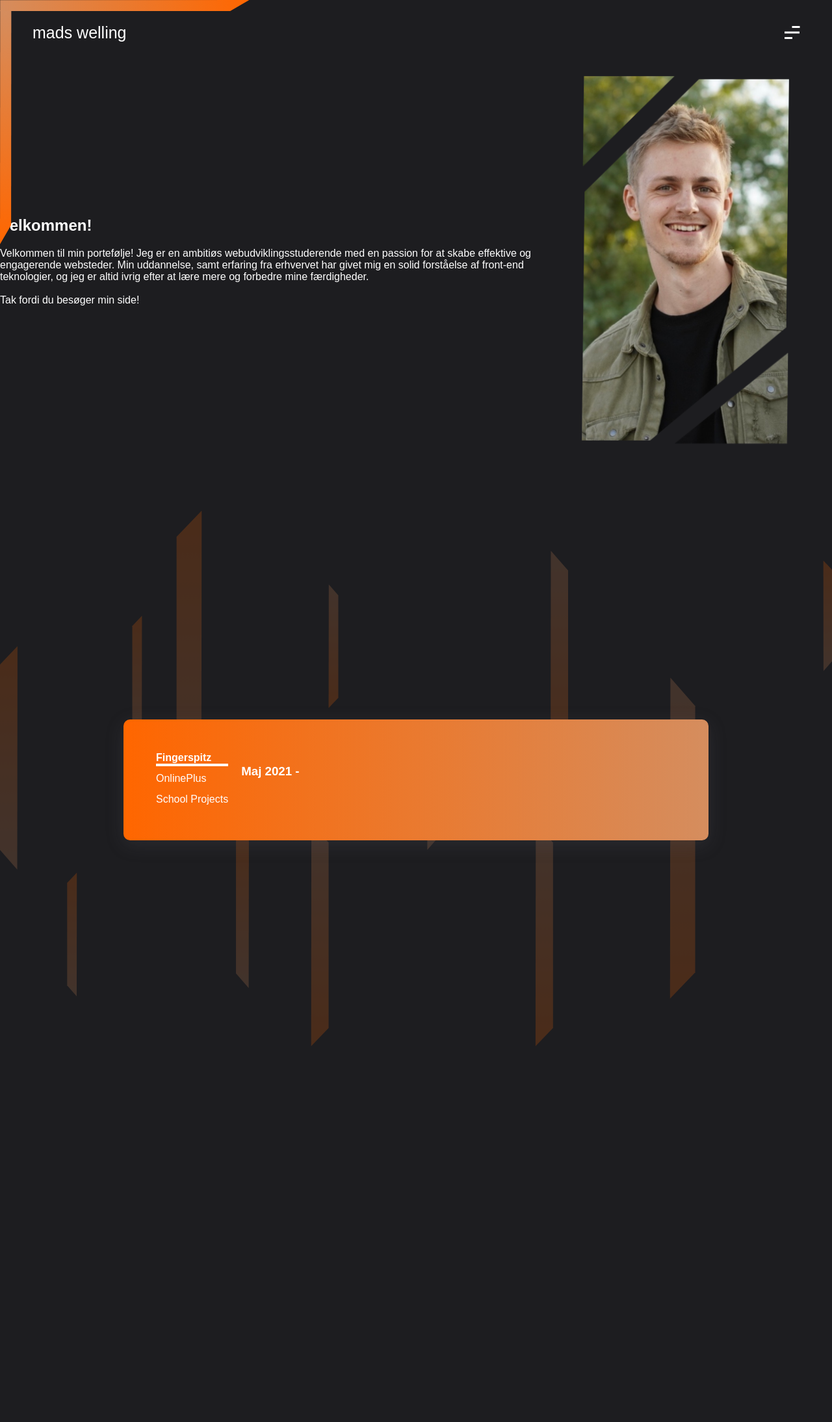
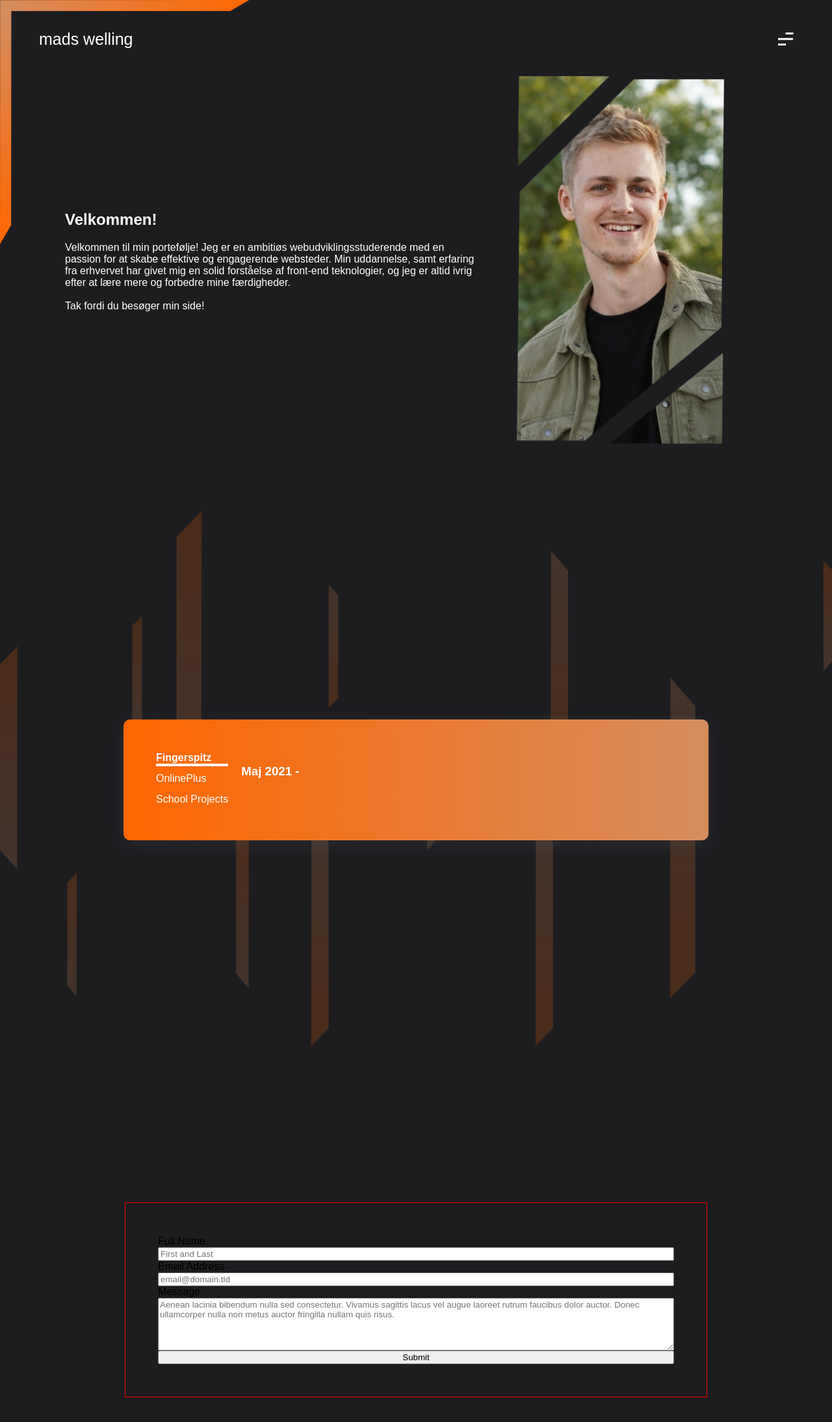
Before and after one commit to MadsWAndersen/portfolio, a Vue app: page /test in a window 1280 px wide. Shown: the top 2188 px of the page at 65% size. Before the commit the page ends 1662 px from the top, so only its background shows below. Built offline with nearby package versions, Linux system fonts and the light colour scheme; a web font is replaced by a local one.

Commit message:
Removing bootstrap

```diff
--- a/src/App.vue
+++ b/src/App.vue
@@ -10,6 +10,8 @@ import Experience from './components/Experience.vue';
 import Hamburger from './components/Hamburger.vue';
 import PortraitPicture from './components/PortraitPicture.vue';
 import Triangle from './components/layout/Triangle.vue';
+import Loading from './components/layout/Loading.vue';
+import ContactForm from './components/layout/ContactForm.vue';
 
 // Define variables //
 const showMenu = ref(false);
@@ -32,8 +34,11 @@ onMounted(() => {
 </script>
 <template>
   <!-- Header component -->
+
+<Loading />
+<Menu :class="{ active: showMenu }" />
 <header :class="{ 'header-scroll': isScrolled }">
-    <div class="container">
+  <div class="container header">
     <div class="container__triangle">
       <Triangle />
     </div>
@@ -53,14 +58,8 @@ onMounted(() => {
     <div class="container__introduction">
       <div class="container__introduction__wrapper">
         <h1 class="container__introduction__wrapper__title--white">Velkommen!</h1>
-          <p class="container__introduction__wrapper__title--white">Velkommen til min portefølje! Jeg er en ambitiøs
-            webudviklingsstuderende
-            med en
-            passion for at skabe effektive og engagerende websteder. Min uddannelse, samt
-            erfaring fra erhvervet har givet mig en solid forståelse af front-end teknologier, og jeg er
-            altid ivrig efter at lære mere og forbedre mine færdigheder.
-            <br><br>
-            Tak fordi du besøger min side!
+        <p class="container__introduction__wrapper__text--white">Velkommen til min portefølje! Jeg er en ambitiøs webudviklingsstuderende med en passion for at skabe effektive og engagerende websteder. Min uddannelse, samt erfaring fra erhvervet har givet mig en solid forståelse af front-end teknologier, og jeg er altid ivrig efter at lære mere og forbedre mine færdigheder. <br>
+          <br> Tak fordi du besøger min side!
         </p>
       </div>
       <div class="container__introdution__wrapper__image">
@@ -70,10 +69,9 @@ onMounted(() => {
   </div>
 </section>
 <!-- About section -->
-  <section id="about">
-    <div class="bg">
-      <svg xmlns="http://www.w3.org/2000/svg" xmlns:xlink="http://www.w3.org/1999/xlink" width="1428.019" height="919.513"
-        viewBox="0 0 1428.019 919.513">
+<section id="about" class="container">
+  <div class="container__bg">
+    <svg xmlns="http://www.w3.org/2000/svg" xmlns:xlink="http://www.w3.org/1999/xlink" width="1428.019" height="919.513" viewBox="0 0 1428.019 919.513">
       <defs>
         <linearGradient id="linear-gradient" x1="0.5" x2="0.5" y2="1" gradientUnits="objectBoundingBox">
           <stop offset="0" stop-color="#f60" />
@@ -81,51 +79,25 @@ onMounted(() => {
         </linearGradient>
       </defs>
       <g id="Group_9" data-name="Group 9" transform="translate(-211.981 -73.052)">
-          <path id="Path_11" data-name="Path 11" d="M15.9,13.978,1.054-1.565l.228,189.7L15.9,171.375Z"
-            transform="translate(1624.099 160.434)" fill="url(#linear-gradient)" />
-          <path id="Path_25" data-name="Path 25" d="M15.9,13.978,1.054-1.565l.228,189.7L15.9,171.375Z"
-            transform="translate(944.1 467.478)" fill="url(#linear-gradient)" />
-          <path id="Path_12" data-name="Path 12" d="M1.054,29.862,31.073-1.565,30.611,382,1.054,348.12Z"
-            transform="translate(210.927 307.38)" fill="url(#linear-gradient)" />
-          <path id="Path_21" data-name="Path 21" d="M1.054,29.862,31.073-1.565,30.611,382,1.054,348.12Z"
-            transform="translate(777.073 991) rotate(180)" fill="url(#linear-gradient)" />
-          <path id="Path_27" data-name="Path 27" d="M1.054,29.862,31.073-1.565,30.611,382,1.054,348.12Z"
-            transform="translate(1162.208 991) rotate(180)" fill="url(#linear-gradient)" />
-          <path id="Path_23" data-name="Path 23" d="M1.054,29.862,31.073-1.565,30.611,382,1.054,348.12Z"
-            transform="translate(1188.073 524) rotate(180)" fill="url(#linear-gradient)" />
-          <path id="Path_26" data-name="Path 26" d="M1.054,21.669,23.247-1.565,22.905,282,1.054,256.953Z"
-            transform="translate(615.945 610.565)" fill="url(#linear-gradient)" />
-          <path id="Path_14" data-name="Path 14" d="M0,17.386,16.607,0l-.256,212.2L0,193.453Z"
-            transform="translate(327.258 694.684)" fill="url(#linear-gradient)" />
-          <path id="Path_19" data-name="Path 19" d="M0,17.386,16.607,0l-.256,212.2L0,193.453Z"
-            transform="translate(439 253.717)" fill="url(#linear-gradient)" />
-          <path id="Path_22" data-name="Path 22" d="M0,17.386,16.607,0l-.256,212.2L0,193.453Z"
-            transform="translate(792.627 411.913) rotate(180)" fill="url(#linear-gradient)" />
-          <path id="Path_18" data-name="Path 18" d="M0,45.147,43.126,0l-.664,551.026L0,502.354Z"
-            transform="translate(515 73.052)" fill="url(#linear-gradient)" />
-          <path id="Path_24" data-name="Path 24" d="M0,45.147,43.126,0l-.664,551.026L0,502.354Z"
-            transform="translate(1405.125 910.841) rotate(180)" fill="url(#linear-gradient)" />
+        <path id="Path_11" data-name="Path 11" d="M15.9,13.978,1.054-1.565l.228,189.7L15.9,171.375Z" transform="translate(1624.099 160.434)" fill="url(#linear-gradient)" />
+        <path id="Path_25" data-name="Path 25" d="M15.9,13.978,1.054-1.565l.228,189.7L15.9,171.375Z" transform="translate(944.1 467.478)" fill="url(#linear-gradient)" />
+        <path id="Path_12" data-name="Path 12" d="M1.054,29.862,31.073-1.565,30.611,382,1.054,348.12Z" transform="translate(210.927 307.38)" fill="url(#linear-gradient)" />
+        <path id="Path_21" data-name="Path 21" d="M1.054,29.862,31.073-1.565,30.611,382,1.054,348.12Z" transform="translate(777.073 991) rotate(180)" fill="url(#linear-gradient)" />
+        <path id="Path_27" data-name="Path 27" d="M1.054,29.862,31.073-1.565,30.611,382,1.054,348.12Z" transform="translate(1162.208 991) rotate(180)" fill="url(#linear-gradient)" />
+        <path id="Path_23" data-name="Path 23" d="M1.054,29.862,31.073-1.565,30.611,382,1.054,348.12Z" transform="translate(1188.073 524) rotate(180)" fill="url(#linear-gradient)" />
+        <path id="Path_26" data-name="Path 26" d="M1.054,21.669,23.247-1.565,22.905,282,1.054,256.953Z" transform="translate(615.945 610.565)" fill="url(#linear-gradient)" />
+        <path id="Path_14" data-name="Path 14" d="M0,17.386,16.607,0l-.256,212.2L0,193.453Z" transform="translate(327.258 694.684)" fill="url(#linear-gradient)" />
+        <path id="Path_19" data-name="Path 19" d="M0,17.386,16.607,0l-.256,212.2L0,193.453Z" transform="translate(439 253.717)" fill="url(#linear-gradient)" />
+        <path id="Path_22" data-name="Path 22" d="M0,17.386,16.607,0l-.256,212.2L0,193.453Z" transform="translate(792.627 411.913) rotate(180)" fill="url(#linear-gradient)" />
+        <path id="Path_18" data-name="Path 18" d="M0,45.147,43.126,0l-.664,551.026L0,502.354Z" transform="translate(515 73.052)" fill="url(#linear-gradient)" />
+        <path id="Path_24" data-name="Path 24" d="M0,45.147,43.126,0l-.664,551.026L0,502.354Z" transform="translate(1405.125 910.841) rotate(180)" fill="url(#linear-gradient)" />
       </g>
     </svg>
   </div>
-
   <Experience />
 </section>
-
-
-
-  <!-- Loading sections -->
-  <section class="loading delayed"></section>
-  <section class="loading">
-    <div class="svg-wrapper">
-      <svg height="60" width="320" xmlns="http://www.w3.org/2000/svg">
-        <rect class="shape" height="60" width="320" />
-        <h2 class="text">mads welling</h2>
-      </svg>
-    </div>
+<section class="container" id="contact">
+  <ContactForm/>
 </section>
 
-  <!-- Menu component -->
-
-  <Menu :class="{ active: showMenu }" />
 </template>
--- a/src/assets/main.scss
+++ b/src/assets/main.scss
@@ -7,14 +7,10 @@ $colorCharcoal: #1d1d20;
 $gradiant: linear-gradient(90deg, rgba(255, 102, 0, 1) 0%, rgba(213, 141, 94, 1) 100%);
 
 ////////////////////////////////////////////////////////////////////////
-////////////////////////////// Fonts ///////////////////////////////////
+////////////////////////////// General styling /////////////////////////
 ////////////////////////////////////////////////////////////////////////
 
 @import url("https://fonts.cdnfonts.com/css/mark-pro");
-
-////////////////////////////////////////////////////////////////////////
-////////////////////////////// General styling /////////////////////////
-////////////////////////////////////////////////////////////////////////
 
 * {
 	font-family: "Mark Pro", sans-serif;
@@ -29,21 +25,22 @@ body {
 	padding: 0;
 }
 
-#about {
+
+
+////////////////////////////////////////////////////////////////////////
+////////////////////////////// Main SCSS ///////////////////////////////
+////////////////////////////////////////////////////////////////////////
+
+section {
+	max-width: 1580px;
+	margin: auto;
 	height: 100vh;
-	width: 100vw;
-	position: relative;
-	display: flex;
-	justify-content: center;
-	align-items: center;
-}
-
-#app {
-	max-width: unset;
-}
-
-.container {
-	position: relative;
+	&#contact {
+		justify-content: center;
+		align-items: center;
+		display: flex;
+		width: 100%;
+	}
 }
 
 header {
@@ -76,12 +73,31 @@ header {
 }
 
 .container {
+	position: relative;
+
+	&#about {
+		height: 100vh;
+		width: 100vw;
+		position: relative;
+		display: flex;
+		justify-content: center;
+		align-items: center;
+	}
+
+
+
+
+	&.header {
+		max-width: 1600px;
+		margin: auto;
+	}
 	&__menu {
-		display: flex;
+	    display: flex;
 		justify-content: space-between;
 		align-items: center;
 		height: 100px;
-		margin: 0 50px;
+		margin: 0 60px;
+		padding-top: 10px;
 		transition: 0.5s ease;
 	}
 	&__triangle {
@@ -96,6 +112,7 @@ header {
 		height: 100vh;
 		display: flex;
 		align-items: center;
+		margin: 0 100px;
 		&__wrapper {
 			&__title {
 				&--white {
@@ -104,10 +121,20 @@ header {
 			}
 
 			&__text {
+				width: 70%;
 				&--white {
 					color: #fff;
 				}
 			}
+		}
+	}
+	&__bg {
+		position: absolute;
+		pointer-events: none;
+		opacity: 0.2;
+		z-index: -1;
+		svg {
+			width: 100vw;
 		}
 	}
 }
@@ -129,7 +156,7 @@ header {
 	font-size: 22px;
 	text-align: CENTER;
 	color: #fff;
-	top: -43px;
+	top: -48px;
 	position: relative;
 	z-index: 5;
 }
@@ -144,6 +171,7 @@ header {
 	height: 100vh;
 	position: fixed;
 	top: 0;
+	max-width: 100%;
 	background: $colorCharcoal;
 	&.delayed {
 		animation: removeLoadingDelayed;
@@ -165,40 +193,10 @@ header {
 	}
 }
 
-.introduction {
-	height: 100vh;
-	display: flex;
-	align-items: center;
-	&__title {
-		&--white {
-			color: #fff;
-		}
-	}
 
-	&__text {
-		&--white {
-			color: #fff;
-		}
-	}
-}
 
-.bg {
-	position: absolute;
-	pointer-events: none;
-	opacity: 0.2;
-	z-index: -1;
-	svg {
-		width: 100vw;
-	}
-}
 
-@media (min-width: 1400px) {
-	.container {
-		max-width: 1580px !important;
-	}
-}
 
-/*
 
 
 @keyframes stopOverflow {
@@ -279,4 +277,4 @@ header {
 	100% {
 		transform: scale(1);
 	}
-} */
+}
--- a/src/components/Menu.vue
+++ b/src/components/Menu.vue
@@ -15,7 +15,7 @@ import { ref, onMounted } from 'vue'
 
 <style lang="scss" scoped>
 #menu {
-
+  z-index: 1;
   position: fixed;
   right: 0;
   top: 0;
--- /dev/null
+++ b/src/components/layout/ContactForm.vue
@@ -0,0 +1,34 @@
+<template>
+    <form id="contactform" name="simple-contact-form" accept-charset="utf-8" action="https://formspree.io/f/{form_id}" method="post">
+    <fieldset id="contactform__inputs">
+      <label for="full-name">Full Name</label>
+      <input type="text" name="name" id="full-name" placeholder="First and Last" required="">
+      <label for="email-address">Email Address</label>
+      <input type="email" name="_replyto" id="email-address" placeholder="email@domain.tld" required="">
+      <label for="message">Message</label>
+      <textarea rows="5" name="message" id="message" placeholder="Aenean lacinia bibendum nulla sed consectetur. Vivamus sagittis lacus vel augue laoreet rutrum faucibus dolor auctor. Donec ullamcorper nulla non metus auctor fringilla nullam quis risus." required=""></textarea>
+      <input type="hidden" name="_subject" id="email-subject" value="Contact Form Submission">
+      <input type="submit" value="Submit">
+    </fieldset>
+
+  </form>
+</template>
+
+<script setup>
+
+</script>
+
+<style lang="scss" scoped>
+    #contactform {
+        max-width: 900px;
+        margin: auto;
+        width: 100%;
+
+        fieldset {
+            padding: 50px;
+            border: 1px solid red;
+            display: flex;
+            flex-direction: column;
+        }
+    }
+</style>
--- a/src/components/layout/Loading.vue
+++ b/src/components/layout/Loading.vue
@@ -1,10 +1,14 @@
 <template>
+  <section class="loading delayed"></section>
+  <section class="loading">
     <div class="svg-wrapper">
       <svg height="60" width="320" xmlns="http://www.w3.org/2000/svg">
         <rect class="shape" height="60" width="320" />
         <h2 class="text">mads welling</h2>
       </svg>
     </div>
+  </section>
+
   </template>
 
   <script setup></script>
```
Lines whose indentation alone changed are shown as unchanged.
